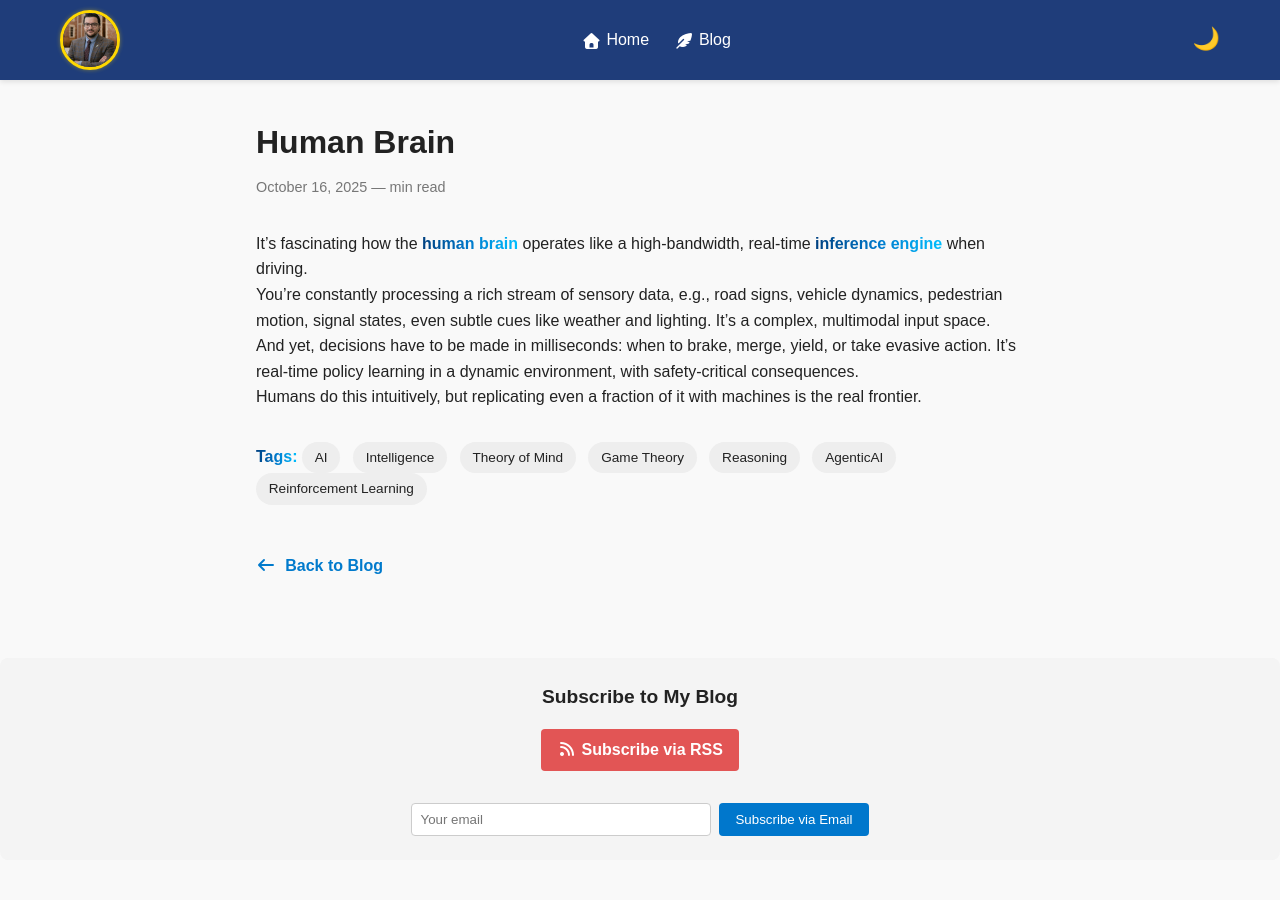
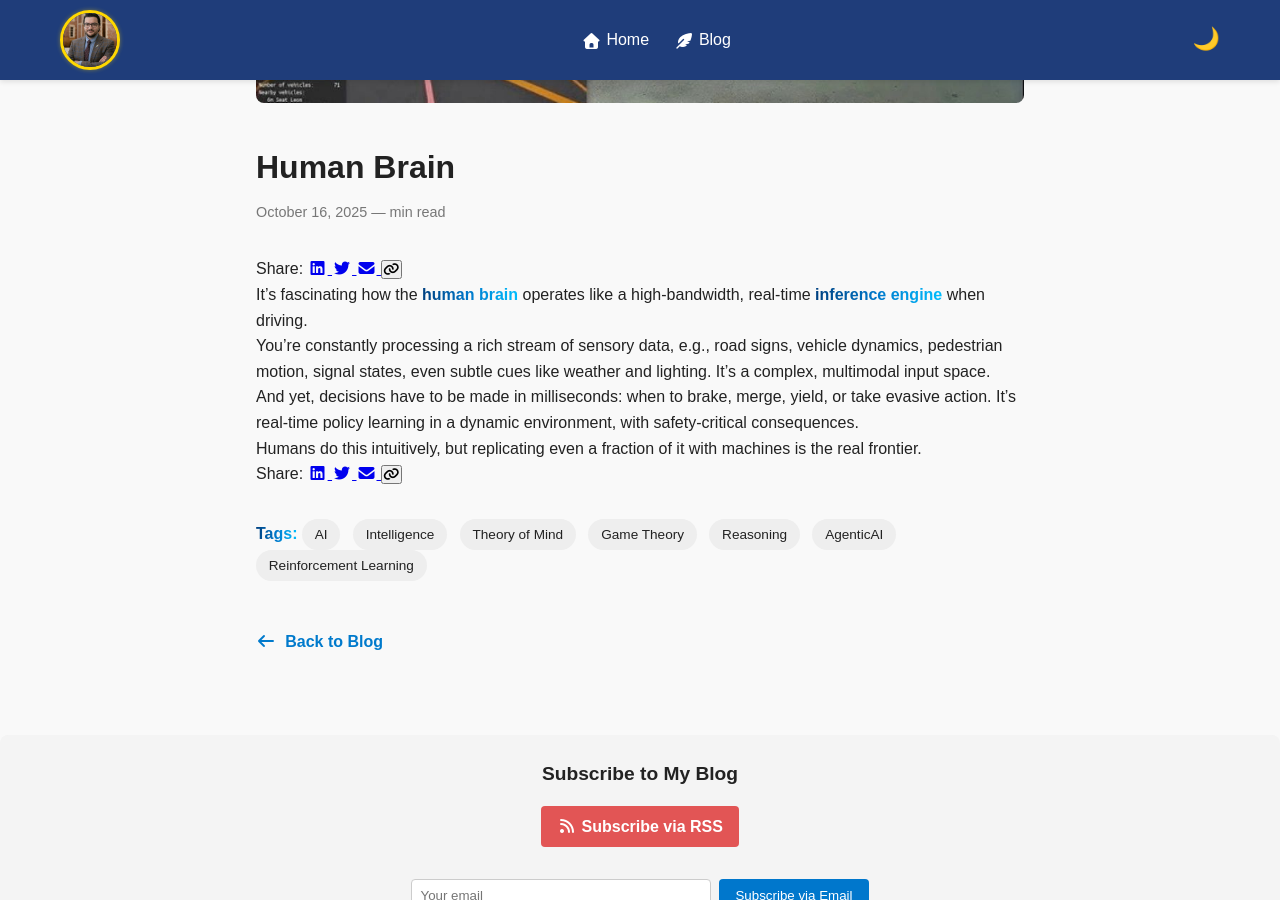
Before and after one commit to rodriguerizk/rodriguerizk.github.io, a Jekyll site: the page built from _posts/2025-11-16-human-brain.md, in a window 1280 px wide and 900 px high, scrolled down 451 px. Built offline with Jekyll 4.4.1, drawn with Linux system fonts in a browser that asks for light colours; nearby versions of some CDN libraries.

Commit message:
Update post.html

```diff
--- a/_layouts/post.html
+++ b/_layouts/post.html
@@ -1,6 +1,31 @@
 ---
 layout: default
 ---
+
+<!-- Floating Share Bar -->
+<div class="floating-share">
+  <a class="share-btn linkedin"
+     href="https://www.linkedin.com/sharing/share-offsite/?url={{ site.url }}{{ page.url }}"
+     target="_blank" rel="noopener" title="Share on LinkedIn">
+    <i class="fab fa-linkedin"></i>
+  </a>
+
+  <a class="share-btn twitter"
+     href="https://twitter.com/intent/tweet?url={{ site.url }}{{ page.url }}&text={{ page.title }}"
+     target="_blank" rel="noopener" title="Share on Twitter/X">
+    <i class="fab fa-twitter"></i>
+  </a>
+
+  <a class="share-btn email"
+     href="mailto:?subject={{ page.title }}&body=Check out this post: {{ site.url }}{{ page.url }}"
+     title="Share via email">
+    <i class="fas fa-envelope"></i>
+  </a>
+
+  <button class="share-btn copy" onclick="copyPostLink()" title="Copy link">
+    <i class="fas fa-link"></i>
+  </button>
+</div>
 
 <article class="post-container">
 
@@ -15,9 +40,61 @@
     {{ page.date | date: "%B %d, %Y" }} — {{ page.reading_time }} min read
   </p>
 
+  <!-- Inline Share Bar (top) -->
+  <div class="share-bar">
+    <span>Share:</span>
+
+    <a class="share-btn linkedin"
+      href="https://www.linkedin.com/sharing/share-offsite/?url={{ site.url }}{{ page.url }}"
+      target="_blank" rel="noopener">
+      <i class="fab fa-linkedin"></i>
+    </a>
+
+    <a class="share-btn twitter"
+      href="https://twitter.com/intent/tweet?url={{ site.url }}{{ page.url }}&text={{ page.title }}"
+      target="_blank" rel="noopener">
+      <i class="fab fa-twitter"></i>
+    </a>
+
+    <a class="share-btn email"
+      href="mailto:?subject={{ page.title }}&body=Check out this post: {{ site.url }}{{ page.url }}">
+      <i class="fas fa-envelope"></i>
+    </a>
+
+    <button class="share-btn copy" onclick="copyPostLink()">
+      <i class="fas fa-link"></i>
+    </button>
+  </div>
+
   <!-- Post Content -->
   <div class="post-content">
     {{ content }}
+  </div>
+
+  <!-- Inline Share Bar (bottom) -->
+  <div class="share-bar">
+    <span>Share:</span>
+
+    <a class="share-btn linkedin"
+      href="https://www.linkedin.com/sharing/share-offsite/?url={{ site.url }}{{ page.url }}"
+      target="_blank" rel="noopener">
+      <i class="fab fa-linkedin"></i>
+    </a>
+
+    <a class="share-btn twitter"
+      href="https://twitter.com/intent/tweet?url={{ site.url }}{{ page.url }}&text={{ page.title }}"
+      target="_blank" rel="noopener">
+      <i class="fab fa-twitter"></i>
+    </a>
+
+    <a class="share-btn email"
+      href="mailto:?subject={{ page.title }}&body=Check out this post: {{ site.url }}{{ page.url }}">
+      <i class="fas fa-envelope"></i>
+    </a>
+
+    <button class="share-btn copy" onclick="copyPostLink()">
+      <i class="fas fa-link"></i>
+    </button>
   </div>
 
   <!-- Tags -->
```
Also changed, not shown: other parts of _layouts/post.html (+8 -0 lines).
